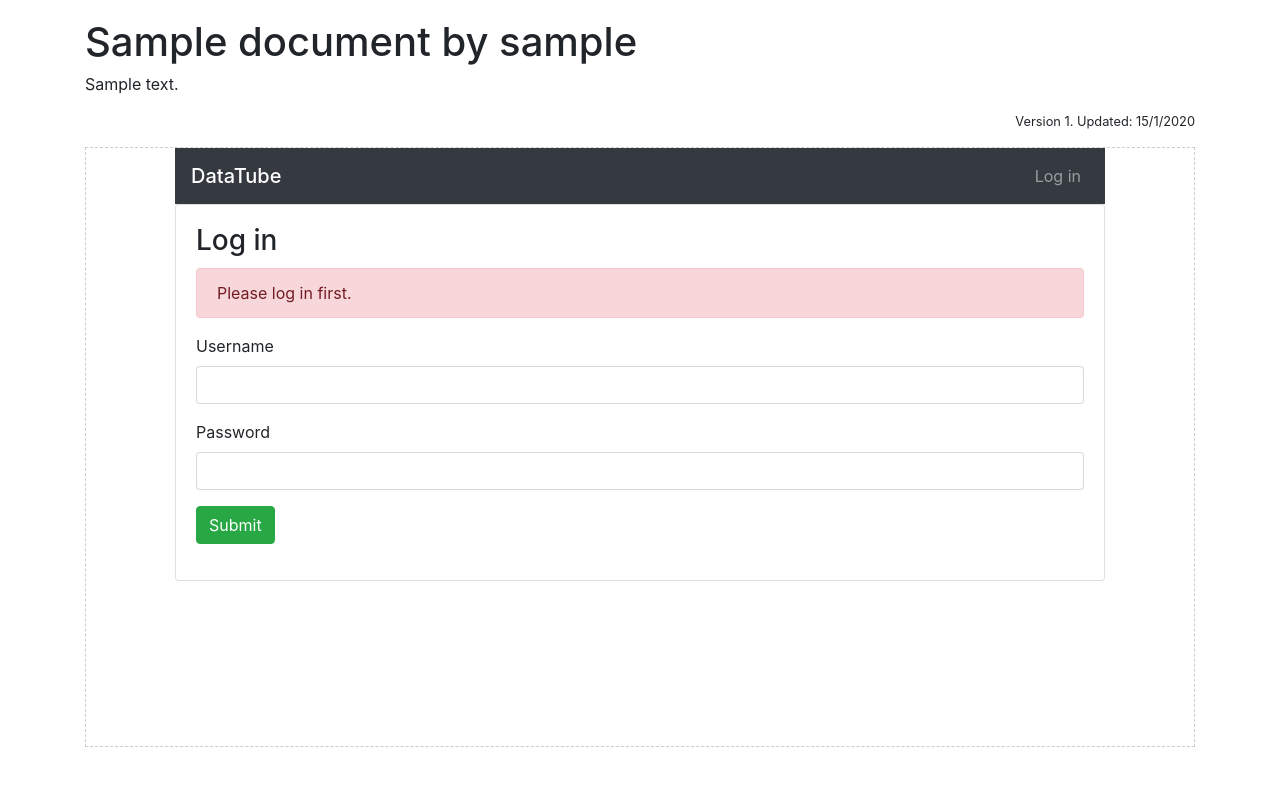
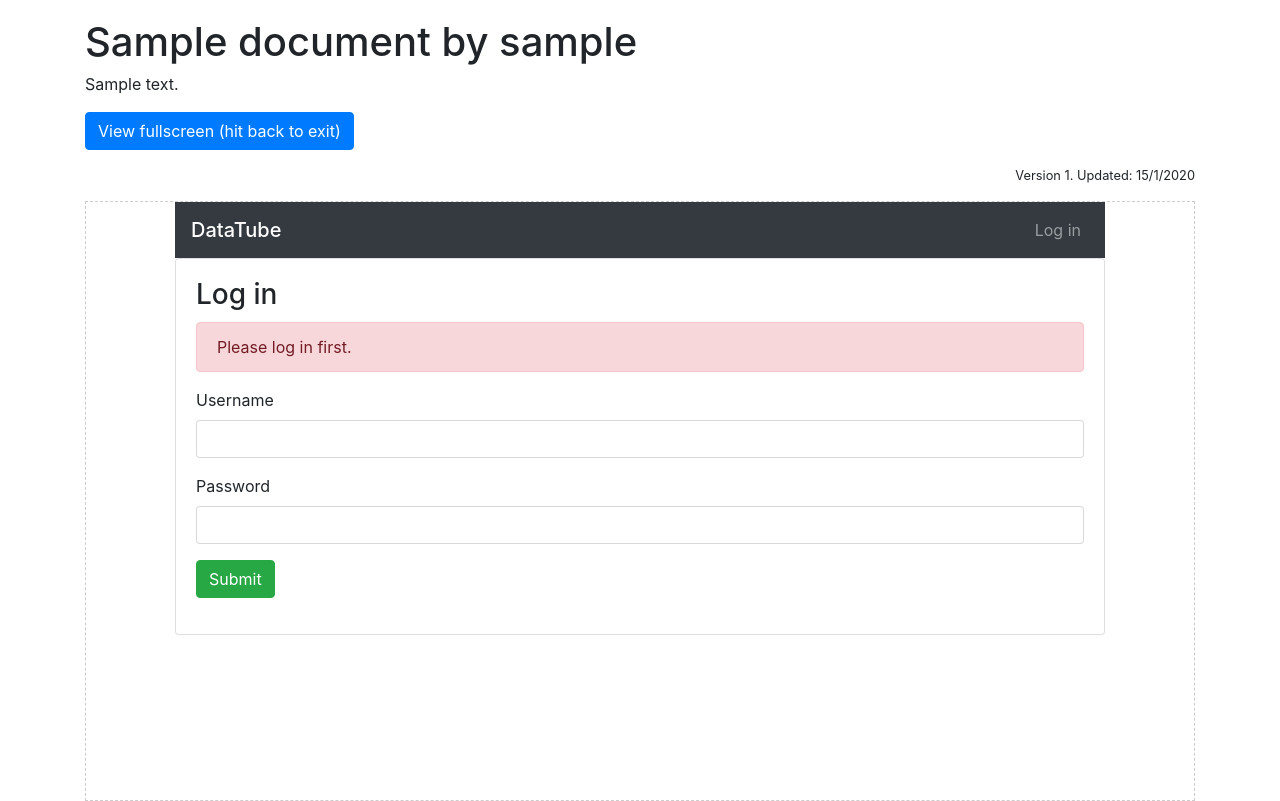
Before and after one commit to dtanham/datatube, a Flask app: template templates/document_viewer.html in a window 1280 px wide. Shown: the part 56-857 px from the top of the page. Before the commit the page ends 803 px from the top, so only its background shows below. Run offline with Flask 2, Linux system fonts and the light colour scheme; the template is opened without the code that fills it: values that come from a table or form of the project are taken from there, others are empty; tables that the repository leaves empty hold one stand-in row (values such as "Sample post"); some libraries are stand-ins or nearby versions.

Commit message:
Added 'raw'/fullscreen view to document viewer for normal users

```diff
--- a/templates/document_viewer.html
+++ b/templates/document_viewer.html
@@ -11,9 +11,12 @@
 				<h1>{{document.title}} by {{document.author.username}}</h1>
 				<p>{{document.description}}</p>
 
-				{% if not request.args.edit and session.user.id == document.author_id %}
-				<p><a href="{{ url_for('view_document', external_id=document.external_id, edit=True) }}" class="btn btn-success">Edit</a></p>
-				{% endif %}
+				<p>
+					<a href="{{ url_for('view_raw_document', external_id=document.external_id, edit=True) }}" class="btn btn-primary">View fullscreen (hit back to exit)</a>
+					{% if not request.args.edit and session.user.id == document.author_id %}
+					<a href="{{ url_for('view_document', external_id=document.external_id, edit=True) }}" class="btn btn-success">Edit</a>
+					{% endif %}
+				</p>
 
 				<p class="small text-right">Version {{document.version}}. Updated: {{ document.updated.day }}/{{ document.updated.month }}/{{ document.updated.year }}</p>
 
```
